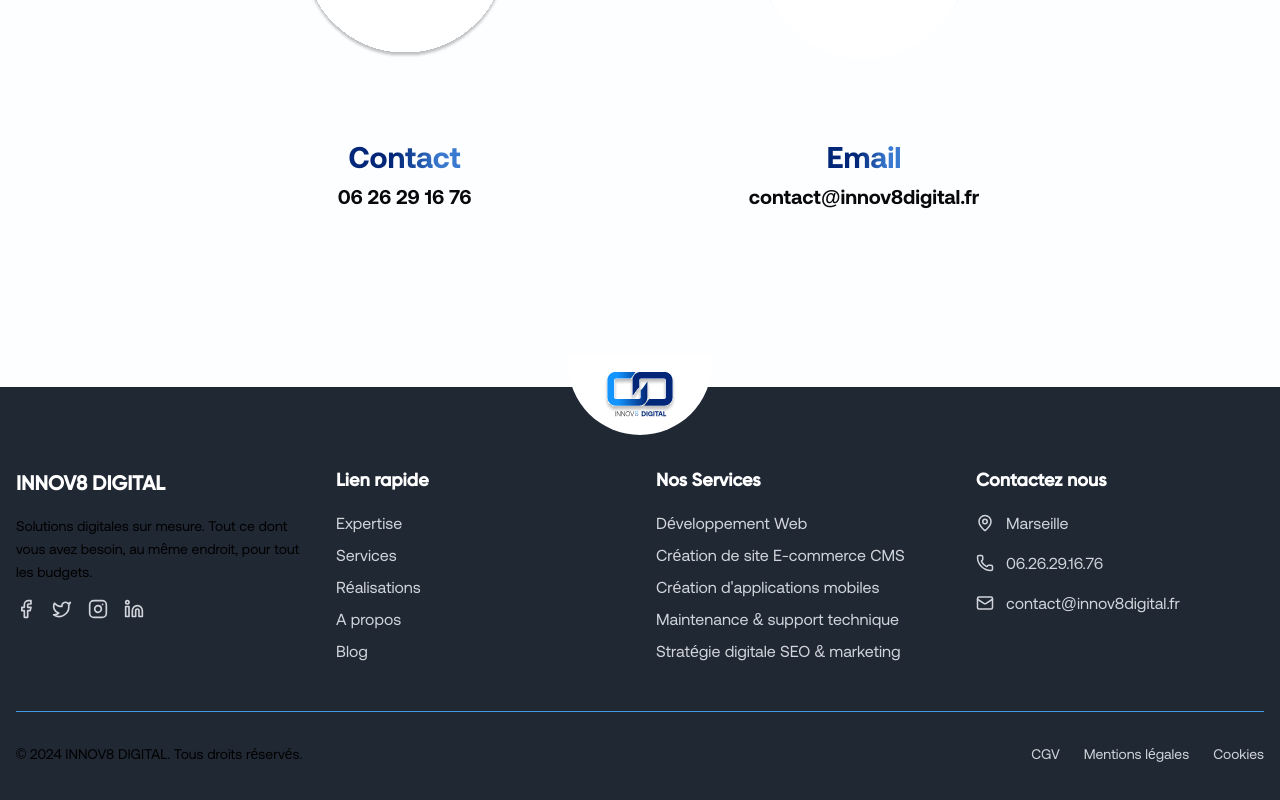
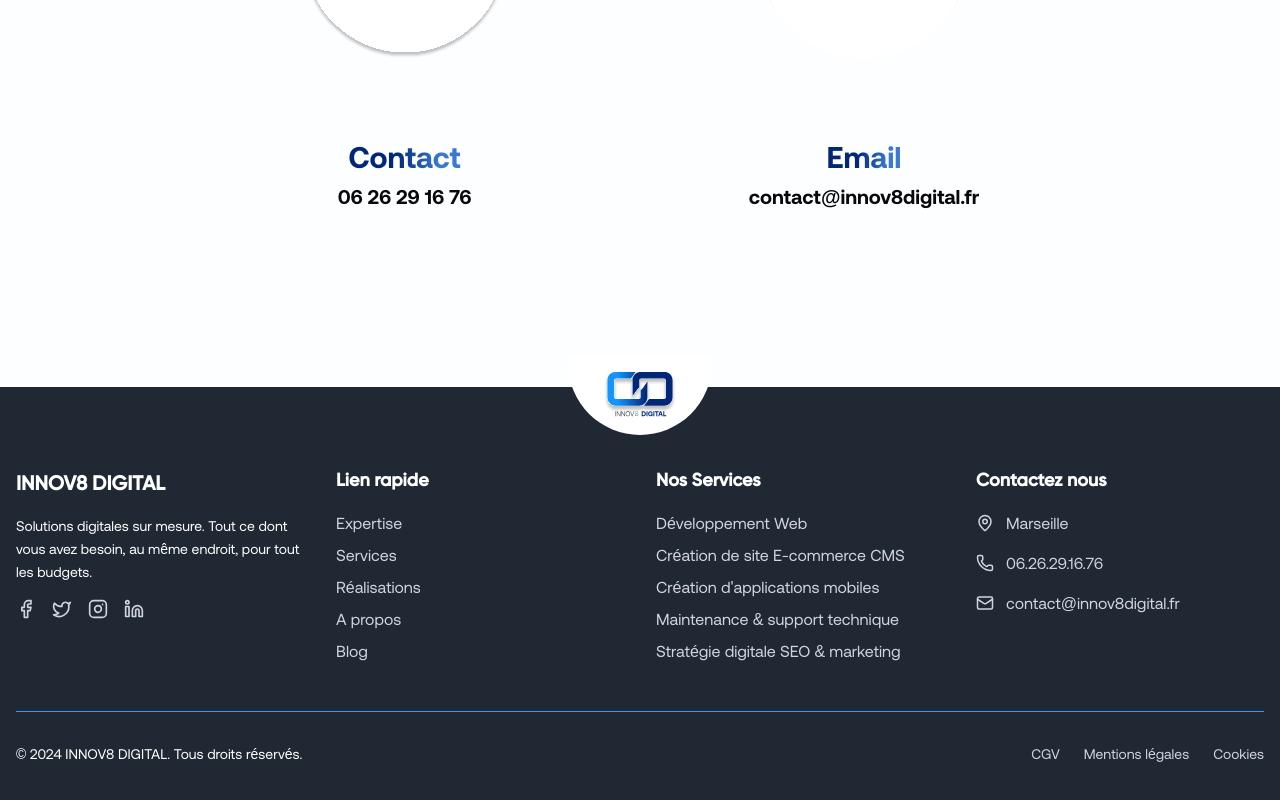
Before and after one commit to EddyBough/innov8digital, a Next.js app: page / in a window 1280 px wide. Shown: the part 7579-8379 px from the top of the page. Built offline with nearby package versions, Linux system fonts and the light colour scheme.

Commit message:
modify: #77 color text on footer

```diff
--- a/src/components/features/Footer.tsx
+++ b/src/components/features/Footer.tsx
@@ -39,7 +39,7 @@
             <h3 className="text-white font-bold text-xl mb-4 lg:mt-1">
               INNOV8 DIGITAL
             </h3>
-            <p className="text-sm leading-relaxed mb-4">
+            <p className="text-sm leading-relaxed mb-4 text-white">
               Solutions digitales sur mesure. Tout ce dont vous avez besoin, au
               même endroit, pour tout les budgets.
             </p>
@@ -168,7 +168,7 @@
         {/* Bottom Bar */}
         <div className="border-t border-[#439BE6] mt-12 pt-8">
           <div className="flex flex-col md:flex-row justify-between items-center">
-            <p className="text-sm text-center md:text-left">
+            <p className="text-sm text-center md:text-left text-white">
               © {currentYear} INNOV8 DIGITAL. Tous droits réservés.
             </p>
             <div className="flex space-x-6 mt-4 md:mt-0">
```
